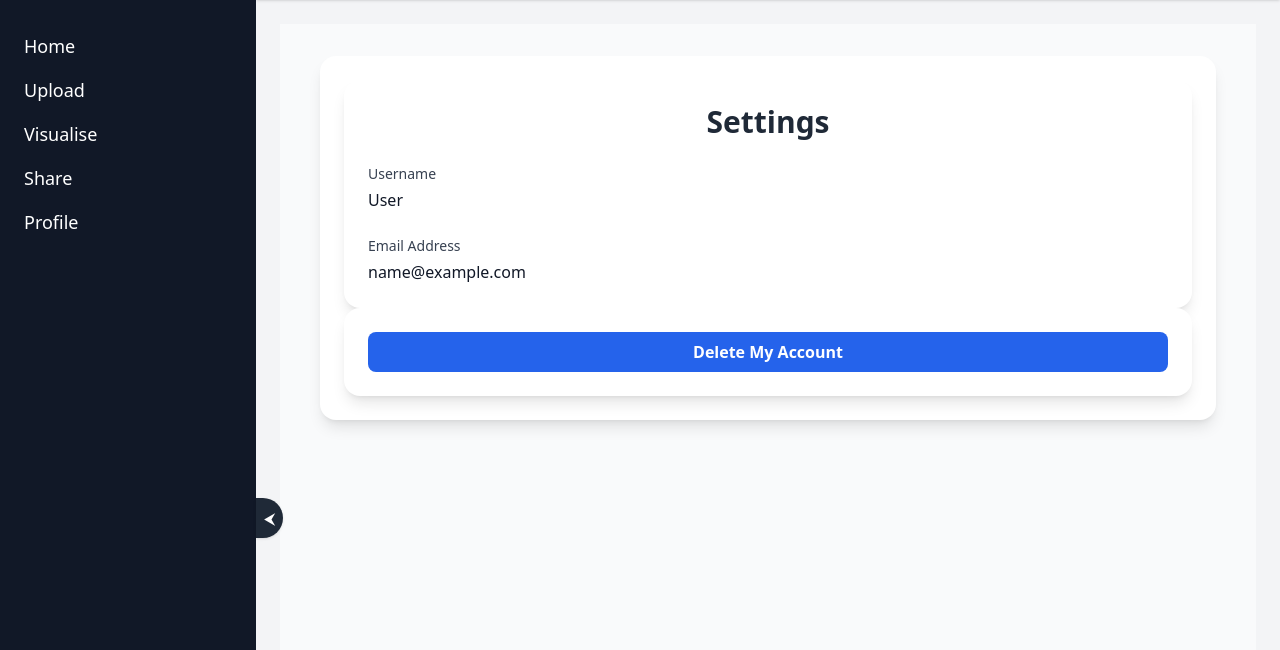
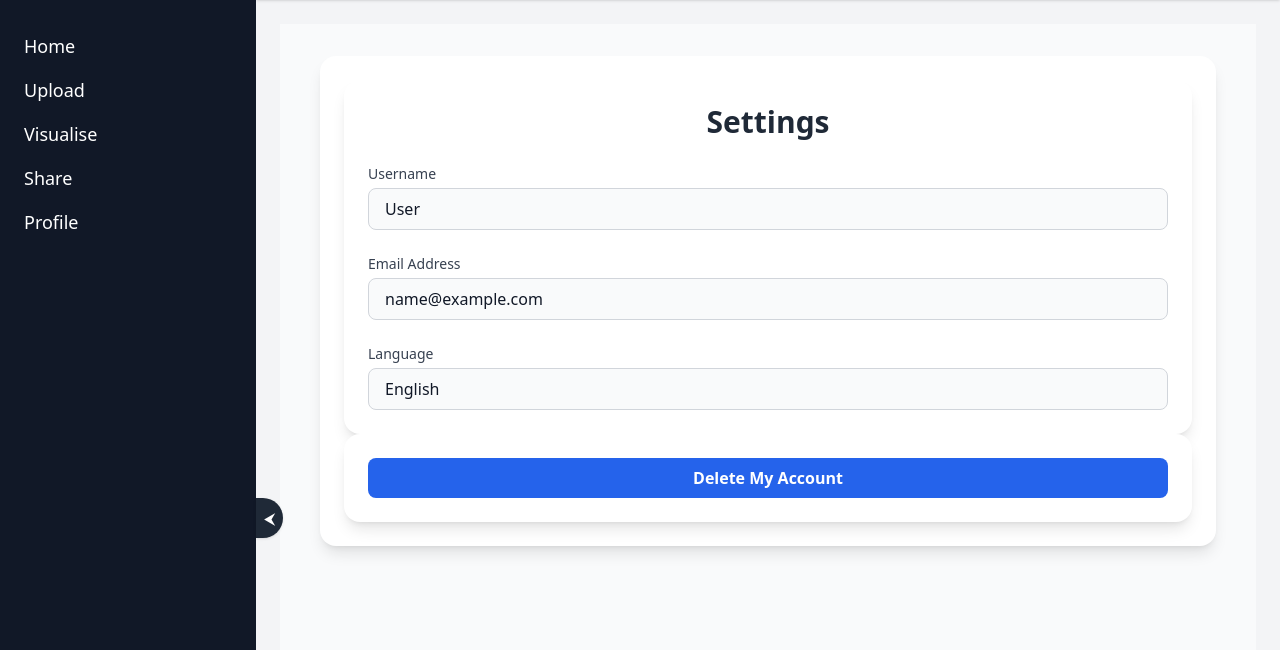
Before and after one commit to oMakaron/AgileWebDev88, a Flask app: page /settings in a window 1280 px wide. Shown: the part 56-706 px from the top of the page. Run offline with Flask 3, Linux system fonts and the light colour scheme; the visitor is signed in with stand-in values (Sample User, id 1); tables that the repository leaves empty hold one stand-in row (values such as "Sample post"); style sheets or scripts are compiled from the project's sources.

Commit message:
Update UI

```diff
--- a/app/templates/settings.html
+++ b/app/templates/settings.html
@@ -10,12 +10,26 @@
         <div class="space-y-6">
             <div>
                 <label class="block text-sm font-medium text-gray-700">Username</label>
-                <p class="mt-1 text-gray-900">{{ user.fullname }}</p>
+                <div class="mt-1 w-full px-4 py-2 border border-gray-300 rounded-lg bg-gray-50 text-gray-900">
+                    {{ user.fullname }}
+                </div>
             </div>
+
             <div>
                 <label class="block text-sm font-medium text-gray-700">Email Address</label>
-                <p class="mt-1 text-gray-900">{{ user.email }}</p>
+                <div class="mt-1 w-full px-4 py-2 border border-gray-300 rounded-lg bg-gray-50 text-gray-900">
+                    {{ user.email }}
+                </div>
             </div>
+
+            <div>
+                <label class="block text-sm font-medium text-gray-700">Language</label>
+                <div class="mt-1 w-full px-4 py-2 border border-gray-300 rounded-lg bg-gray-50 text-gray-900">
+                    English
+                </div>
+            </div>
+
+
         </div>
         </div>
 
```
